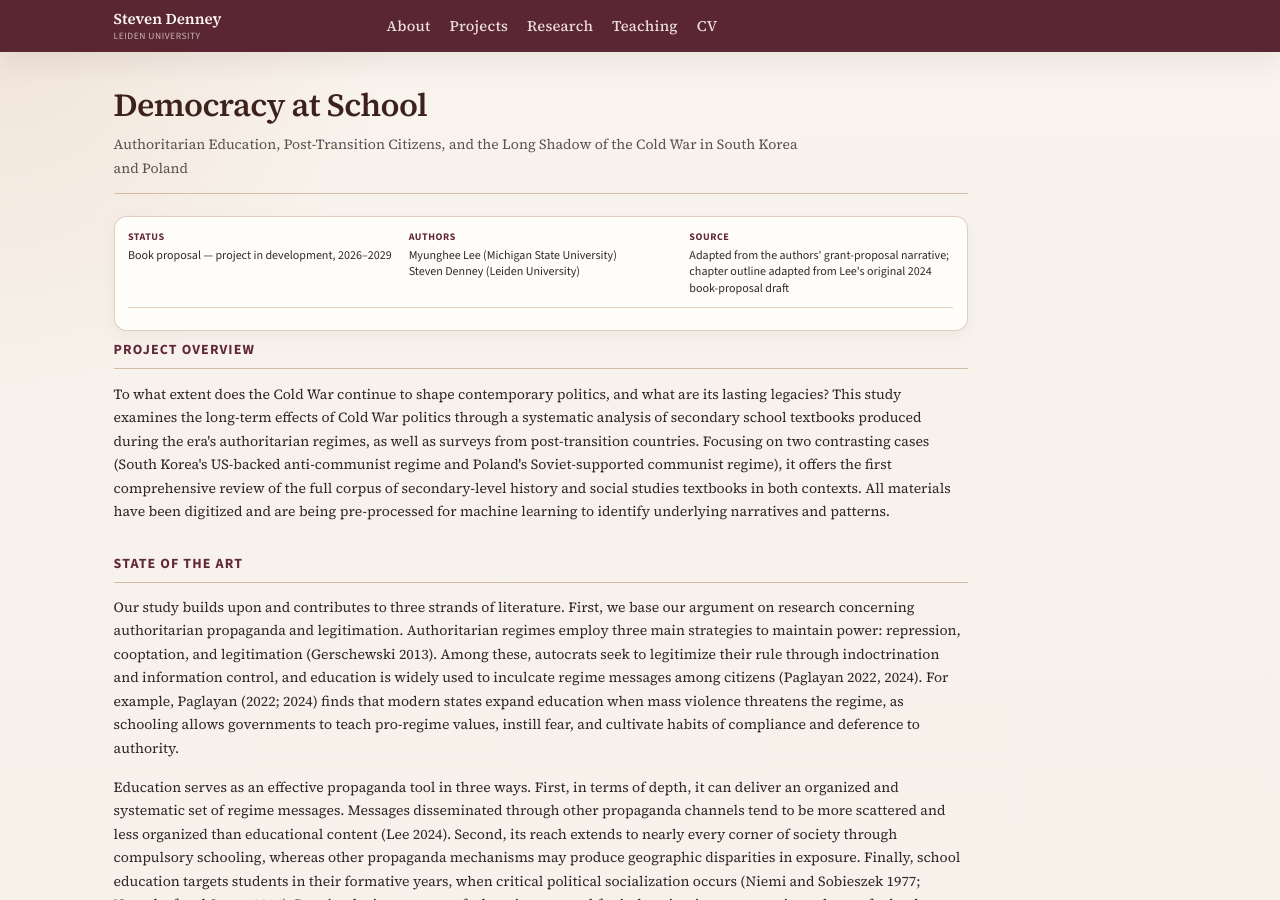
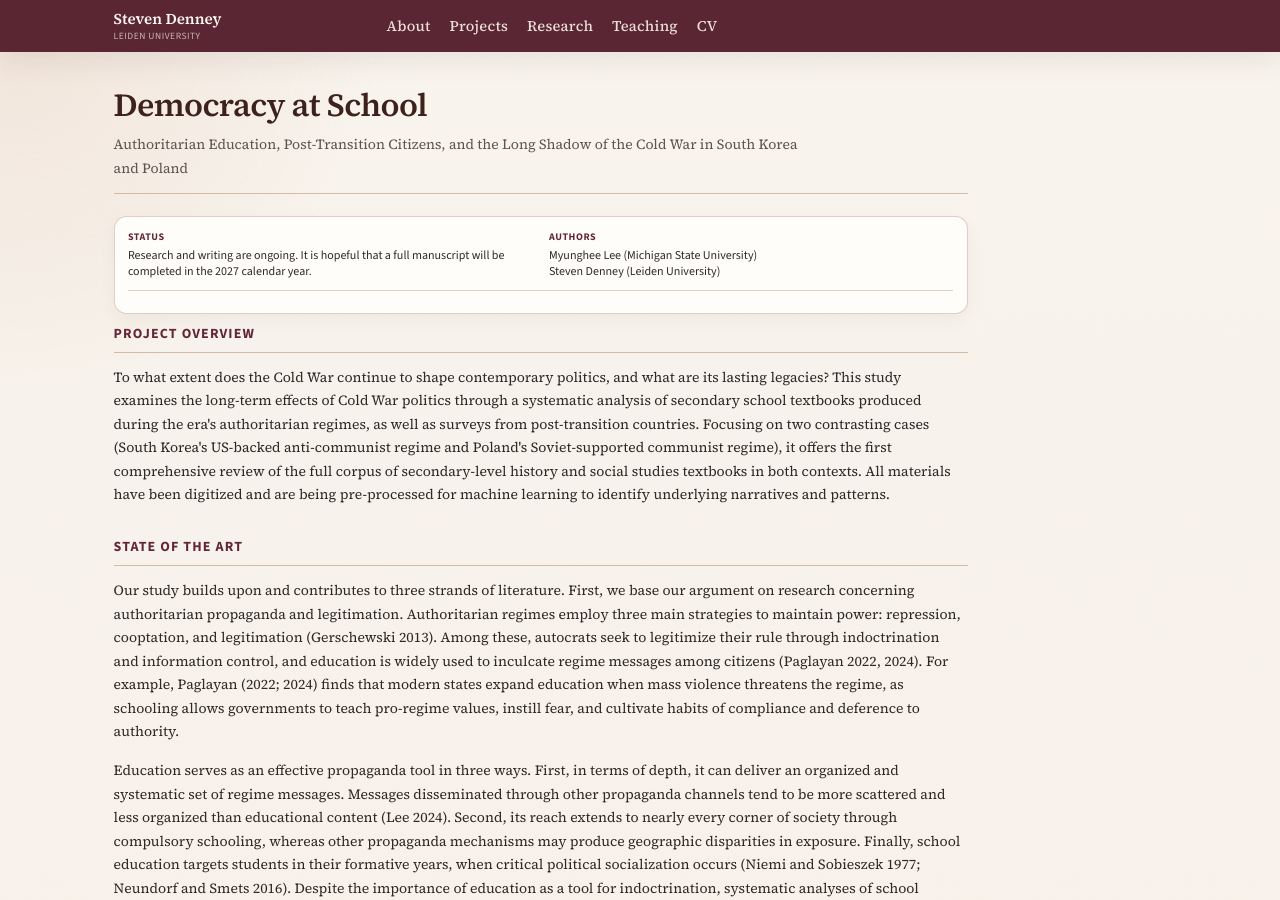
Before and after one commit to scdenney/scdenney.github.io, a Jekyll site: the page built from assets/summaries/democracy-at-school/index.html, in a window 1280 px wide and 900 px high. Built offline with Jekyll 4.4.1, drawn with Linux system fonts in a browser that asks for light colours.

Commit message:
Democracy at School page: drop Source field, add real status note
Claude-Session: https://claude.ai/code/session_01YQfViW3goDMfforLQMmo6p

```diff
--- a/assets/summaries/democracy-at-school/index.html
+++ b/assets/summaries/democracy-at-school/index.html
@@ -11,9 +11,8 @@ permalink: /assets/summaries/democracy-at-school/
 
 <div class="project-card">
 <dl class="detail-meta">
-<div><dt>Status</dt><dd>Book proposal &mdash; project in development, 2026&ndash;2029</dd></div>
+<div><dt>Status</dt><dd>Research and writing are ongoing. It is hopeful that a full manuscript will be completed in the 2027 calendar year.</dd></div>
 <div><dt>Authors</dt><dd>Myunghee Lee (Michigan State University)<br>Steven Denney (Leiden University)</dd></div>
-<div><dt>Source</dt><dd>Adapted from the authors' grant-proposal narrative; chapter outline adapted from Lee's original 2024 book-proposal draft</dd></div>
 </dl>
 </div>
 
```
